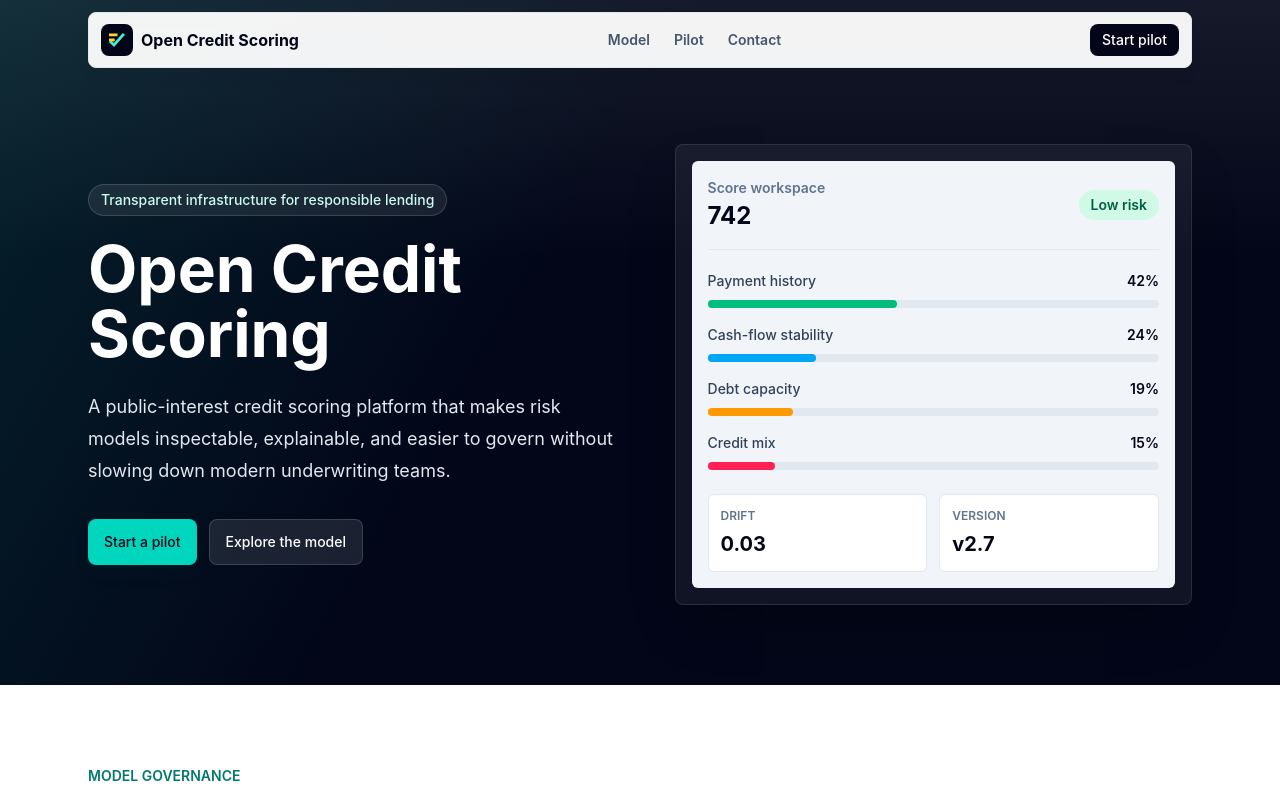
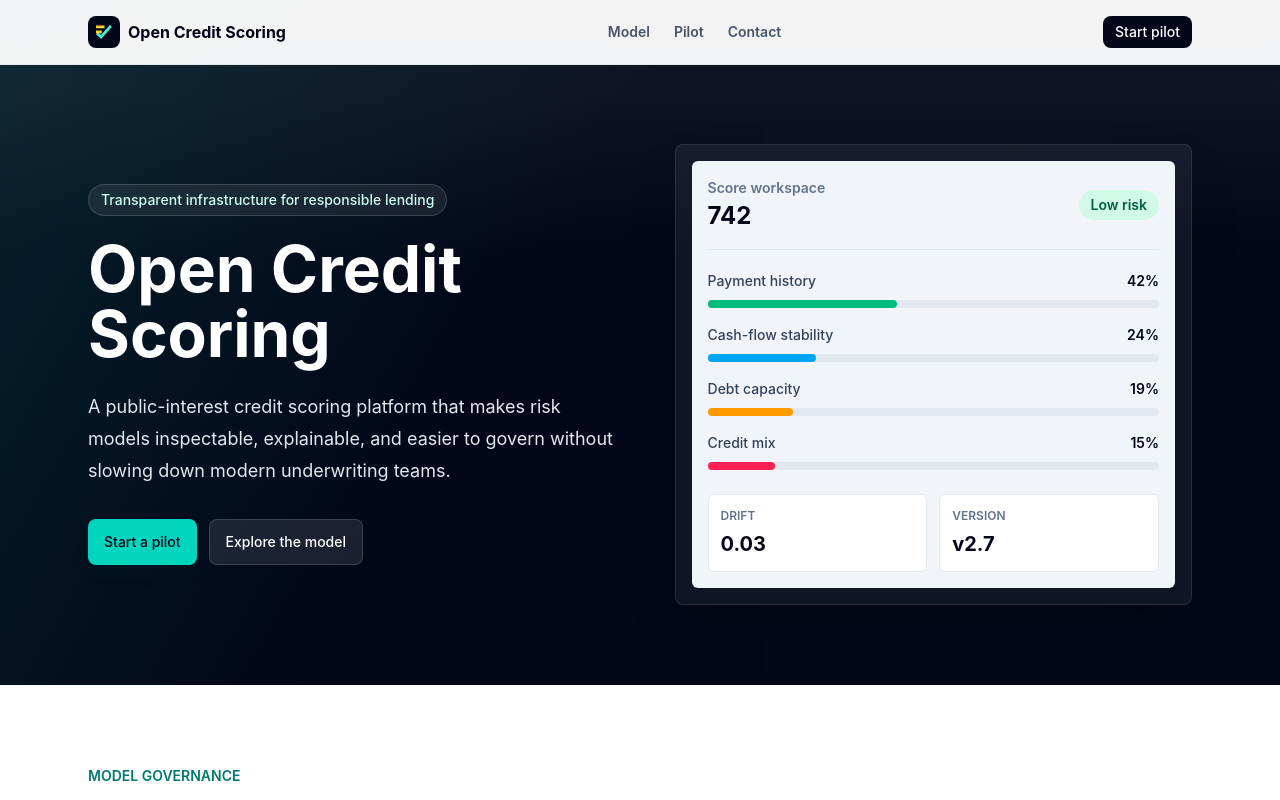
Before and after one commit to lamchr/opencreditscoring.org, a Next.js app: page / in a window 1280 px wide. Shown: the top 800 px of the page. Built offline with nearby package versions, Linux system fonts and the light colour scheme.

Commit message:
Extend header across page

```diff
--- a/components/ui/header.tsx
+++ b/components/ui/header.tsx
@@ -9,9 +9,8 @@ const navItems = [
 
 export default function Header() {
   return (
-    <header className="fixed top-3 z-30 w-full">
-      <div className="mx-auto max-w-6xl px-4 sm:px-6">
-        <div className="flex h-14 items-center justify-between gap-3 rounded-lg border border-slate-200 bg-white/95 px-3 shadow-lg shadow-slate-950/[0.06] backdrop-blur">
+    <header className="fixed top-0 z-30 w-full border-b border-slate-200 bg-white/95 shadow-lg shadow-slate-950/[0.04] backdrop-blur">
+      <div className="mx-auto flex h-16 max-w-6xl items-center justify-between gap-3 px-4 sm:px-6">
         <Logo />
 
         <nav className="hidden items-center gap-6 text-sm font-semibold md:flex">
@@ -33,7 +32,6 @@ export default function Header() {
           Start pilot
         </Link>
       </div>
-      </div>
     </header>
   );
 }
```
Lines whose indentation alone changed are shown as unchanged.
